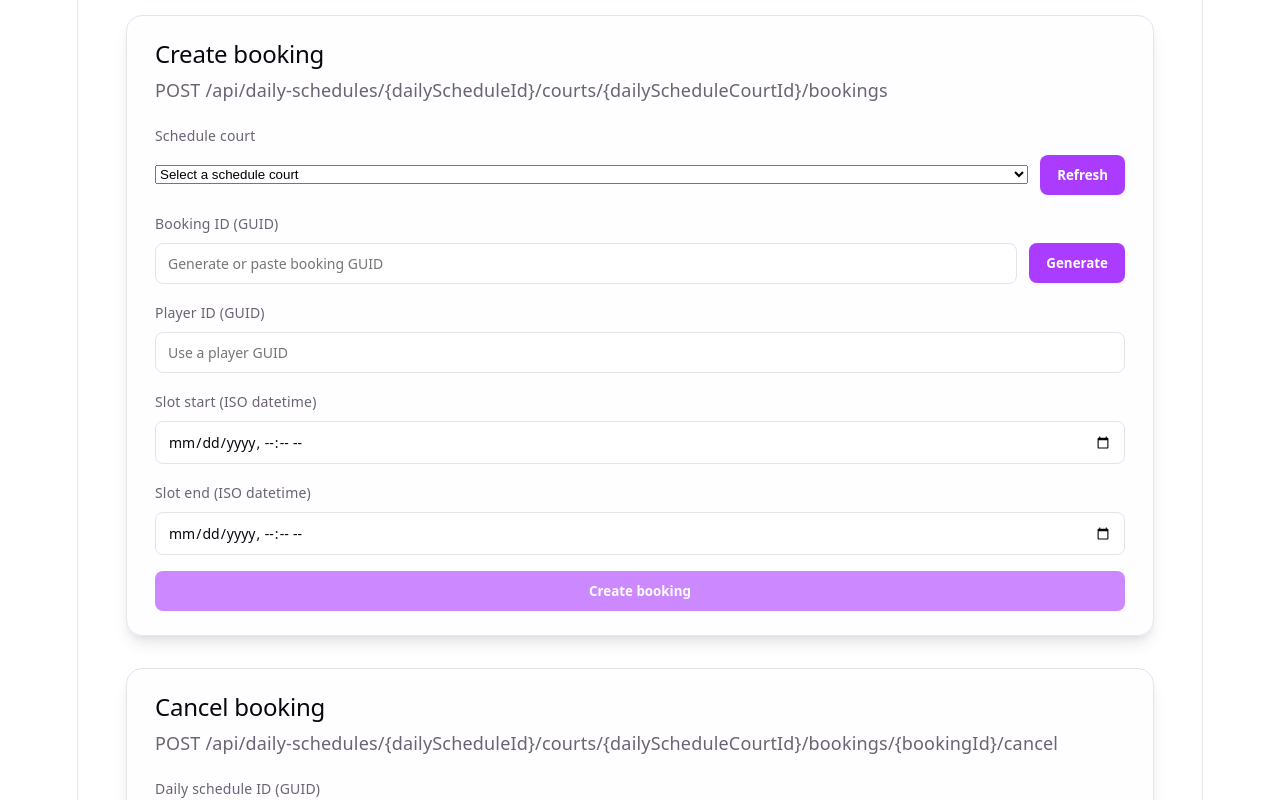
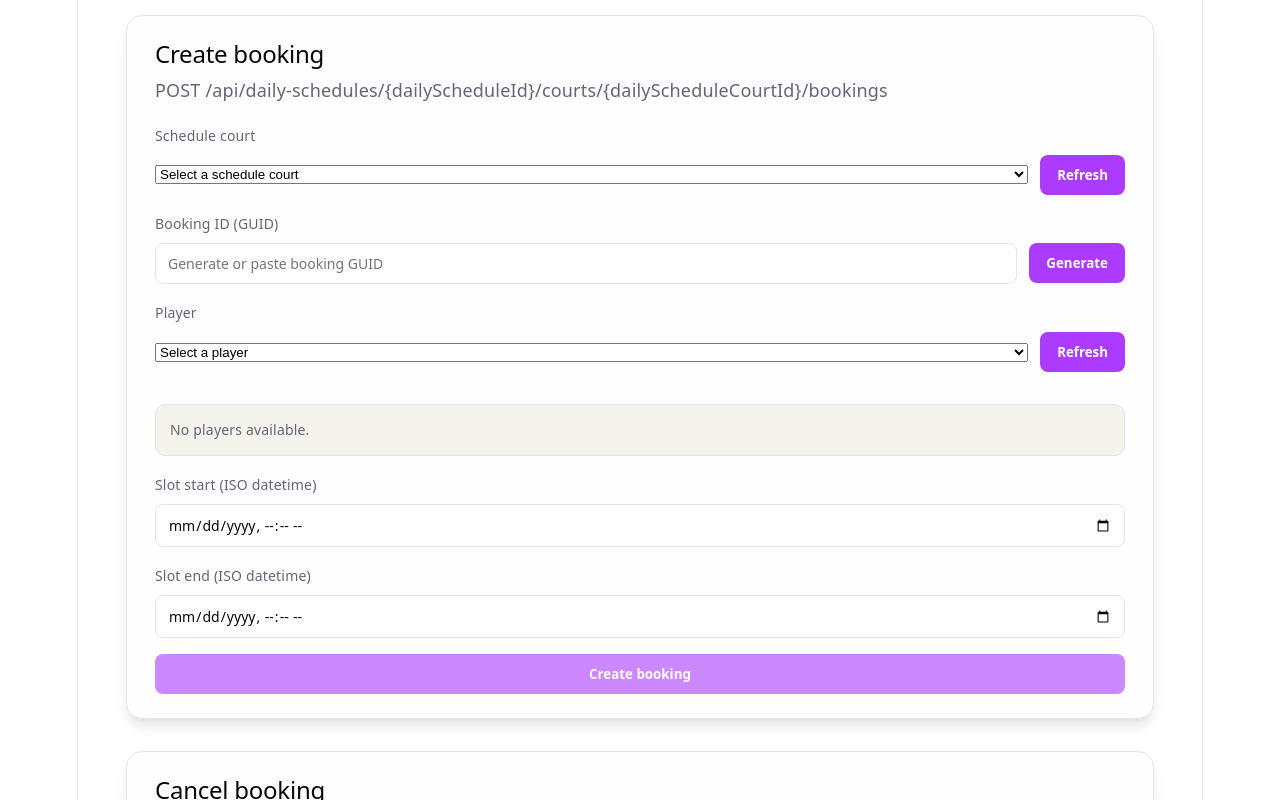
Before and after one commit to EQKim/ViaPadelClub-Kim-DCA1-Frontend, a React (Vite) app in the folder viapadelclub-kim-dca1-frontend/: page / in a window 1280 px wide. Shown: the part 2893-3693 px from the top of the page. Built offline with nearby package versions, Linux system fonts and the light colour scheme.

Commit message:
Use player selector for booking
- add GET /api/players?isBanned=false client and types
- load players for booking dropdown with refresh
- show university name and VIP label
- add empty/error states for players list

```diff
--- a/viapadelclub-kim-dca1-frontend/src/App.tsx
+++ b/viapadelclub-kim-dca1-frontend/src/App.tsx
@@ -16,6 +16,7 @@ import {
   createDailySchedule,
   createManager,
   getCourts,
+  getPlayers,
   getUpcomingDailySchedules,
   grantVip,
   registerPlayer,
@@ -29,6 +30,7 @@ import type {
   CreateDailyScheduleRequest,
   CreateManagerRequest,
   Court,
+  PlayerSummary,
   PlayerAdminActionRequest,
   RegisterPlayerRequest,
   RegisterPlayerResponse,
@@ -142,6 +144,10 @@ function App() {
     dailyScheduleCourtId: '',
   })
   const [bookingSelection, setBookingSelection] = useState('')
+  const [players, setPlayers] = useState<PlayerSummary[]>([])
+  const [playersError, setPlayersError] = useState<string | null>(null)
+  const [playersLoading, setPlayersLoading] = useState(false)
+  const [playerSelection, setPlayerSelection] = useState('')
   const [bookingStatus, setBookingStatus] = useState<string | null>(null)
   const [bookingError, setBookingError] = useState<string | null>(null)
   const [bookingLoading, setBookingLoading] = useState(false)
@@ -280,6 +286,21 @@ function App() {
       )
     } finally {
       setCourtsLoading(false)
+    }
+  }
+
+  const loadPlayers = async () => {
+    setPlayersLoading(true)
+    setPlayersError(null)
+    try {
+      const response = await getPlayers()
+      setPlayers(Array.isArray(response.players) ? response.players : [])
+    } catch (error) {
+      setPlayersError(
+        error instanceof Error ? error.message : 'Failed to load players',
+      )
+    } finally {
+      setPlayersLoading(false)
     }
   }
 
@@ -452,6 +473,7 @@ function App() {
       setBookingState(initialBookingState)
       setBookingTarget({ dailyScheduleId: '', dailyScheduleCourtId: '' })
       setBookingSelection('')
+      setPlayerSelection('')
     } catch (error) {
       setBookingError(
         error instanceof Error ? error.message : 'Failed to create booking',
@@ -1081,18 +1103,37 @@ function App() {
             </div>
           </label>
           <label className="field">
-            Player ID (GUID)
-            <input
-              value={bookingState.playerId}
-              onChange={(event) =>
-                setBookingState((current) => ({
-                  ...current,
-                  playerId: event.target.value,
-                }))
-              }
-              placeholder="Use a player GUID"
-            />
+            Player
+            <div className="field-row">
+              <select
+                value={playerSelection}
+                onChange={(event) => {
+                  const value = event.target.value
+                  setPlayerSelection(value)
+                  setBookingState((current) => ({
+                    ...current,
+                    playerId: value,
+                  }))
+                }}
+                disabled={playersLoading}
+              >
+                <option value="">Select a player</option>
+                {players.map((player) => (
+                  <option key={player.playerId} value={player.playerId}>
+                    {player.universityName}
+                    {player.isVip ? ' - VIP' : ''}
+                  </option>
+                ))}
+              </select>
+              <button type="button" onClick={loadPlayers} disabled={playersLoading}>
+                {playersLoading ? 'Refreshing...' : 'Refresh'}
+              </button>
+            </div>
           </label>
+          {!playersLoading && players.length === 0 && (
+            <p className="status muted">No players available.</p>
+          )}
+          {playersError && <p className="status error">{playersError}</p>}
           <label className="field">
             Slot start (ISO datetime)
             <input
--- a/viapadelclub-kim-dca1-frontend/src/api/client.ts
+++ b/viapadelclub-kim-dca1-frontend/src/api/client.ts
@@ -6,6 +6,7 @@ import type {
   CreateDailyScheduleRequest,
   CreateManagerRequest,
   CourtsResponse,
+  PlayersResponse,
   PlayerAdminActionRequest,
   RegisterPlayerRequest,
   RegisterPlayerResponse,
@@ -95,6 +96,14 @@ export async function getCourts(): Promise<CourtsResponse> {
   await assertOk(response, 'Failed to load courts')
 
   return (await response.json()) as CourtsResponse
+}
+
+export async function getPlayers(): Promise<PlayersResponse> {
+  const response = await fetch(`${apiBaseUrl}/api/players?isBanned=false`)
+
+  await assertOk(response, 'Failed to load players')
+
+  return (await response.json()) as PlayersResponse
 }
 
 export async function createDailySchedule(
```
Also changed, not shown: viapadelclub-kim-dca1-frontend/src/api/types.ts (+11 -0 lines).
